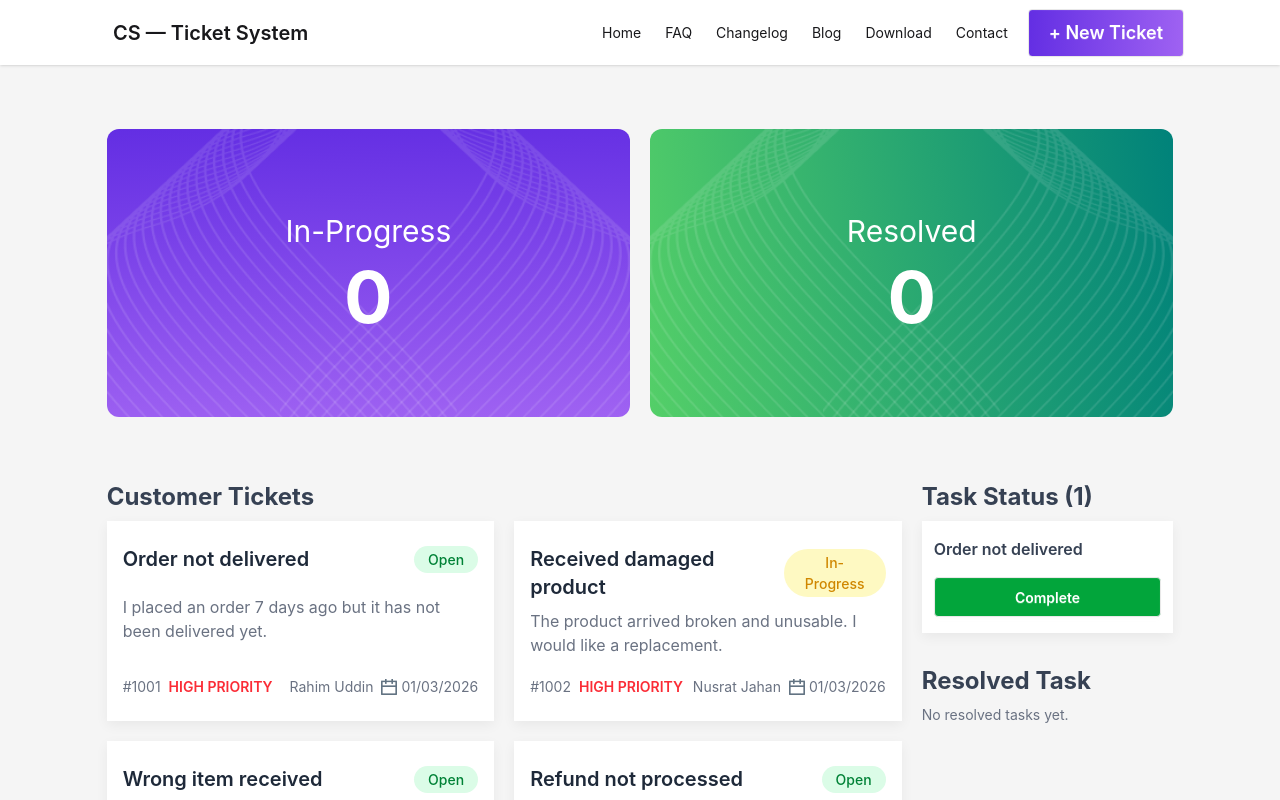
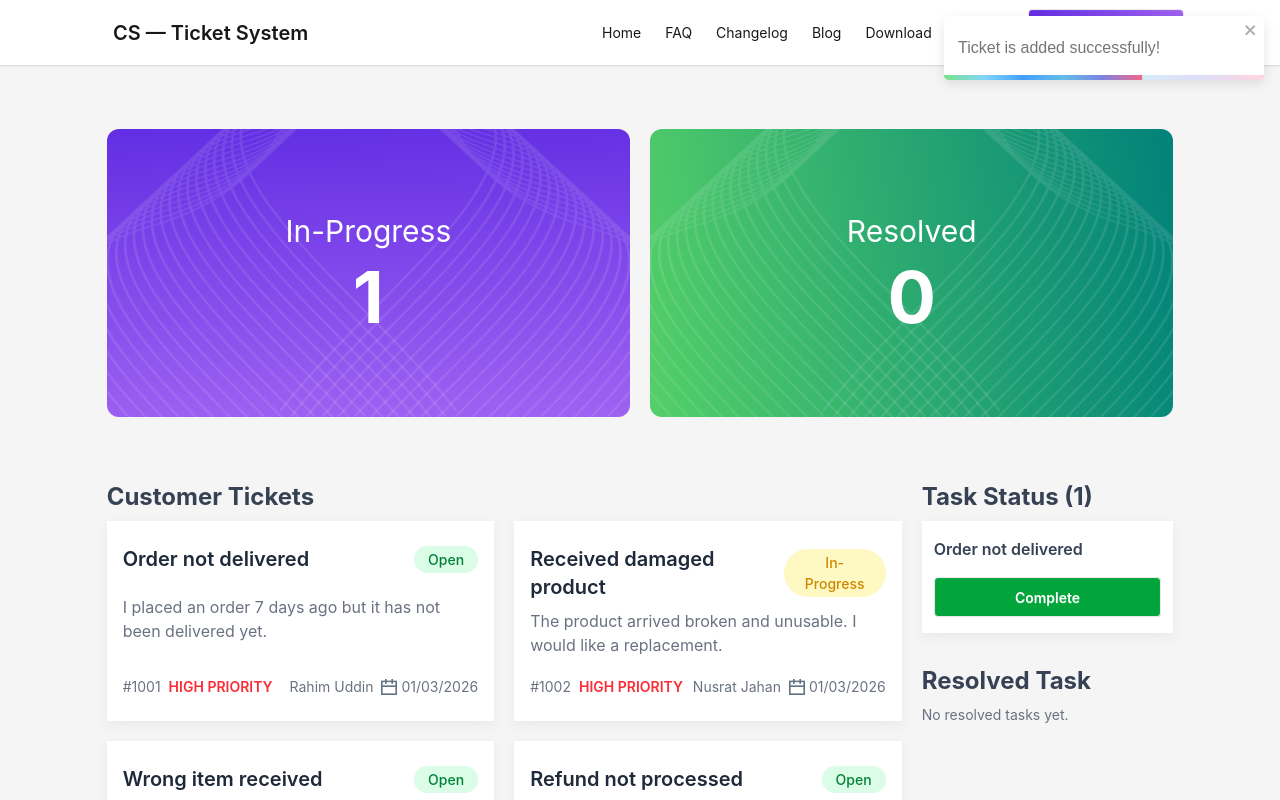
Before and after one commit to naimurcse/customer-support-zone, a React (Vite) app: page / in a window 1280 px wide. Both pictures are taken after a click on the element 300 px from the left and 621 px from the top of the page. Shown: the top 800 px of the page. Built offline with nearby package versions, Linux system fonts and the light colour scheme.

Commit message:
added toast in Complete Button from Task Status

```diff
--- a/src/App.jsx
+++ b/src/App.jsx
@@ -13,15 +13,18 @@ const ticketsPromise = fetch("/ticketsInJSON.json").then((res) => res.json());
 
 function App() {
   const [inProgressTickets, setInProgressTickets] = useState([]);
-  console.log(inProgressTickets);
+  console.log(inProgressTickets.length);
+  // const [inProgressNumber, setInProgressNumber] = useState(0);
+  // setInProgressNumber(inProgressTickets.length);
 
+  const inProgressNumber = inProgressTickets.length;
   return (
     <>
       {/* Navber Section */}
       <Navber></Navber>
 
       {/* Banner Section */}
-      <Banner></Banner>
+      <Banner inProgressNumber={inProgressNumber}></Banner>
 
       {/* Main Section */}
       <div className="max-w-10/12 mx-auto">
--- a/src/Components/Banner/Banner.jsx
+++ b/src/Components/Banner/Banner.jsx
@@ -1,11 +1,11 @@
 import "./Banner.css";
-function Banner() {
+function Banner({ inProgressNumber }) {
   return (
     <section className="banner-section grid grid-cols-1 md:grid-cols-2 gap-5 max-w-10/12 mx-auto my-16">
       <div className="in-progress-card h-50 lg:h-72 flex justify-center items-center rounded-xl">
         <div className="text-center">
           <h2 className="text-3xl mb-3">In-Progress</h2>
-          <p className="font-bold text-7xl">0</p>
+          <p className="font-bold text-7xl">{inProgressNumber}</p>
         </div>
       </div>
 
--- a/src/Components/InProgressTicket/InProgressTicket.jsx
+++ b/src/Components/InProgressTicket/InProgressTicket.jsx
@@ -1,10 +1,16 @@
+import { toast } from "react-toastify";
 function InProgressTicket({ progressTicket }) {
   const { title } = progressTicket;
   return (
     <>
       <div className="bg-white ticket-card px-3 py-4 mb-5">
         <h3 className="text font-semibold text-gray-700 mb-4">{title}</h3>
-        <button className="btn btn-block bg-[#02A53B] text-white">
+        <button
+          onClick={() => {
+            toast("The task is Completed!");
+          }}
+          className="btn btn-block bg-[#02A53B] text-white"
+        >
           Complete
         </button>
       </div>
--- a/src/Components/TaskStatus/TaskStatus.jsx
+++ b/src/Components/TaskStatus/TaskStatus.jsx
@@ -17,6 +17,7 @@ function TaskStatus({ inProgressTickets }) {
             {inProgressTickets.map((progressTicket) => (
               <InProgressTicket
                 progressTicket={progressTicket}
+                key={progressTicket.id}
               ></InProgressTicket>
             ))}
           </div>
--- a/src/Components/TicketCard/TicketCard.jsx
+++ b/src/Components/TicketCard/TicketCard.jsx
@@ -1,3 +1,4 @@
+import { toast } from "react-toastify";
 import dateIcon from "../../assets/dateIcon.png";
 import "./TicketCard.css";
 function TicketCard({ ticket, setInProgressTickets, inProgressTickets }) {
@@ -12,7 +13,10 @@ function TicketCard({ ticket, setInProgressTickets, inProgressTickets }) {
   return (
     <>
       <div
-        onClick={() => handleTickets(ticket)}
+        onClick={() => {
+          handleTickets(ticket);
+          toast("Ticket is added successfully!");
+        }}
         className="ticket-card px-4 py-6 bg-white shadow flex flex-col justify-between"
       >
         <div className="md:flex md:justify-between md:items-center mb-2 ">
```
